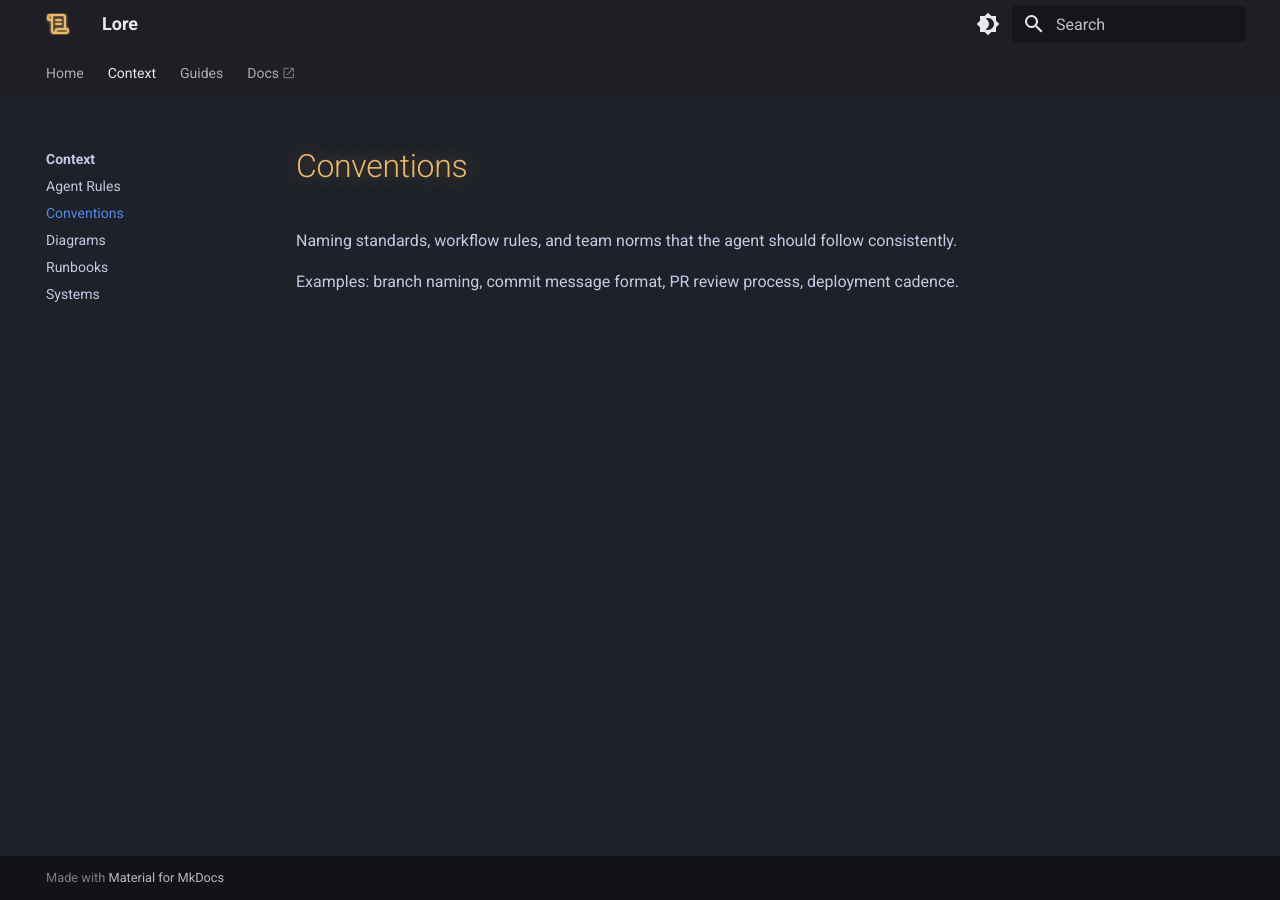
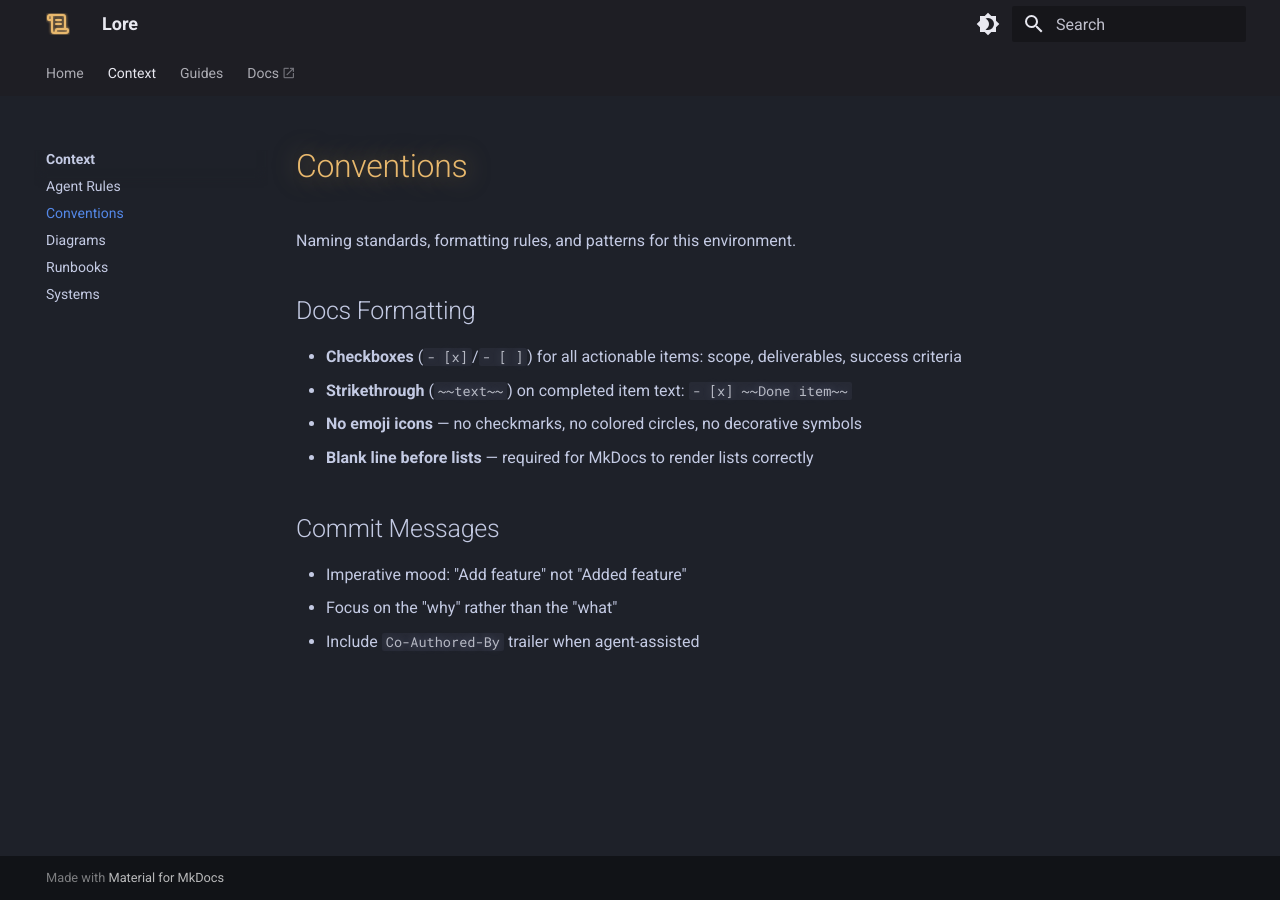
Before and after one commit to lorehq/lore, an MkDocs documentation site: the page built from docs/context/conventions/index.md, in a window 1280 px wide. Built offline with MkDocs 1.6.1 and Material for MkDocs 9.7.7, drawn with Linux system fonts in a browser that asks for light colours.

Commit message:
Add opinionated docs formatting conventions to template
Ships checkboxes, strikethrough, no-emoji, and blank-line-before-list
rules with every new Lore instance.

Co-Authored-By: Claude Opus 4.6 <noreply@anthropic.com>

```diff
--- a/docs/context/conventions/index.md
+++ b/docs/context/conventions/index.md
@@ -1,5 +1,18 @@
 # Conventions
 
-Naming standards, workflow rules, and team norms that the agent should follow consistently.
+<!-- Injected into every agent session as CONVENTIONS context. -->
 
-Examples: branch naming, commit message format, PR review process, deployment cadence.
+Naming standards, formatting rules, and patterns for this environment.
+
+## Docs Formatting
+
+- **Checkboxes** (`- [x]`/`- [ ]`) for all actionable items: scope, deliverables, success criteria
+- **Strikethrough** (`~~text~~`) on completed item text: `- [x] ~~Done item~~`
+- **No emoji icons** — no checkmarks, no colored circles, no decorative symbols
+- **Blank line before lists** — required for MkDocs to render lists correctly
+
+## Commit Messages
+
+- Imperative mood: "Add feature" not "Added feature"
+- Focus on the "why" rather than the "what"
+- Include `Co-Authored-By` trailer when agent-assisted
```
